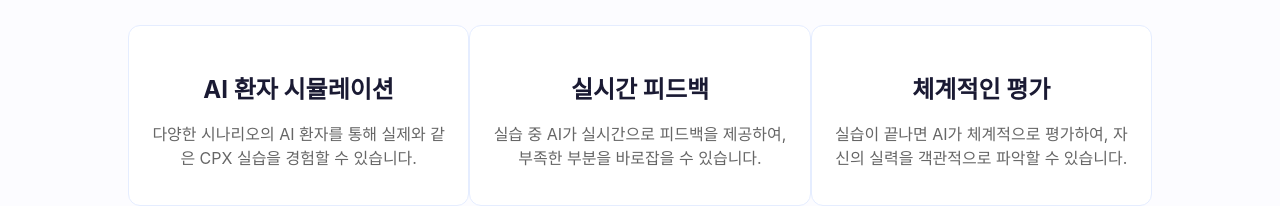
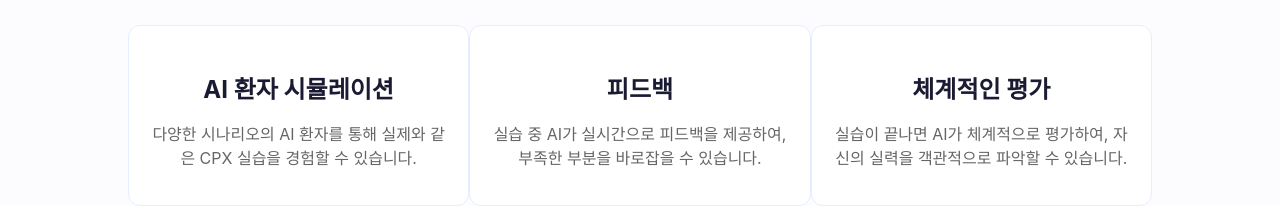
Before and after one commit to IlDanHaeBoJo/Frontend, a React (Create React App) app: page / in a window 1280 px wide. Shown: the part 482-688 px from the top of the page. Built offline with nearby package versions, Linux system fonts and the light colour scheme; no server answers.

Commit message:
배포 테스트

```diff
--- a/src/pages/Home/index.tsx
+++ b/src/pages/Home/index.tsx
@@ -34,7 +34,7 @@ const HomePage: React.FC = () => {
             </FeatureDescription>
           </Feature>
           <Feature>
-            <FeatureTitle>실시간 피드백</FeatureTitle>
+            <FeatureTitle>피드백</FeatureTitle>
             <FeatureDescription>
               실습 중 AI가 실시간으로 피드백을 제공하여, 부족한 부분을 바로잡을
               수 있습니다.
```
